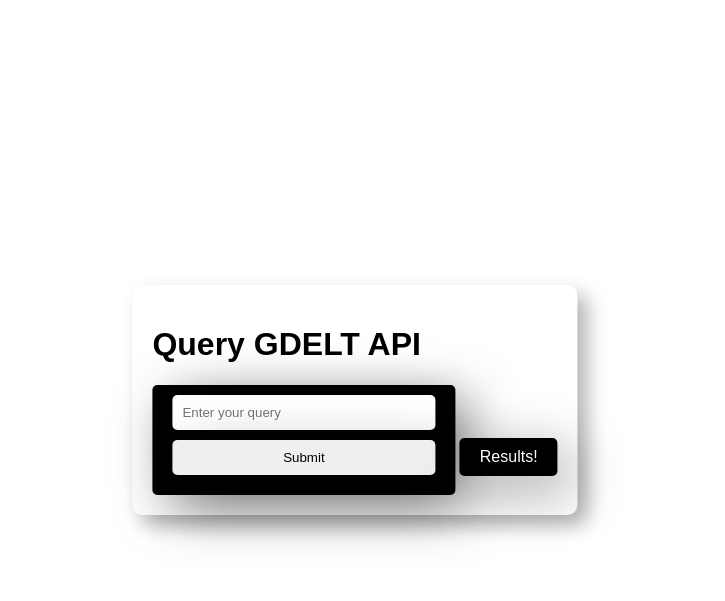
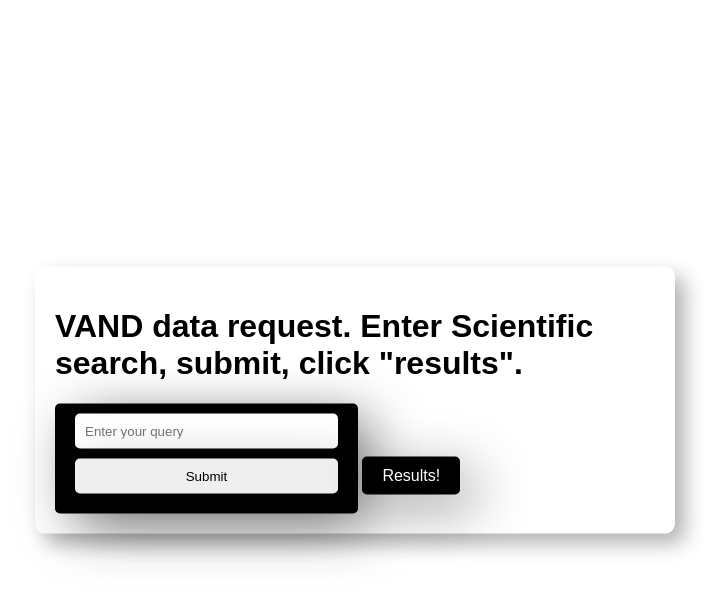
Before and after one commit to malteianlauterbach/VAND, a Flask app: page / in a window 1280 px wide. Shown: the top 601 px of the page, without its empty margins (285-1010 px from the left). Run offline with Flask 3, Linux system fonts and the light colour scheme.

Commit message:
fixed title

```diff
--- a/templates/index.html
+++ b/templates/index.html
@@ -49,7 +49,7 @@
 </head>
 <body>
     <div class="centered-div">
-        <h1>Query GDELT API</h1>
+        <h1>VAND data request. Enter Scientific search, submit, click "results". </h1>
         <form class="styled-form" action="/query_api" method="post">
             <input type="text" id="query" name="query" placeholder="Enter your query">
             <input type="submit" value="Submit">
```
